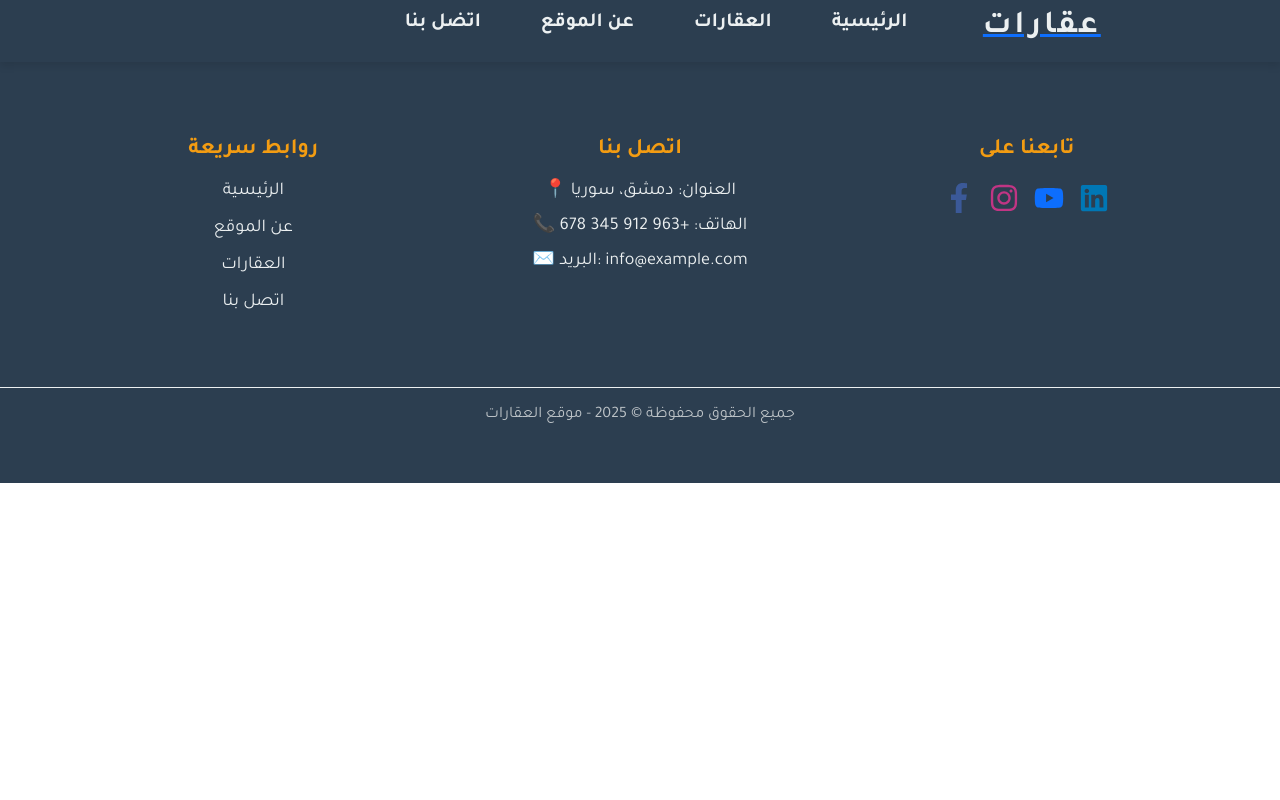
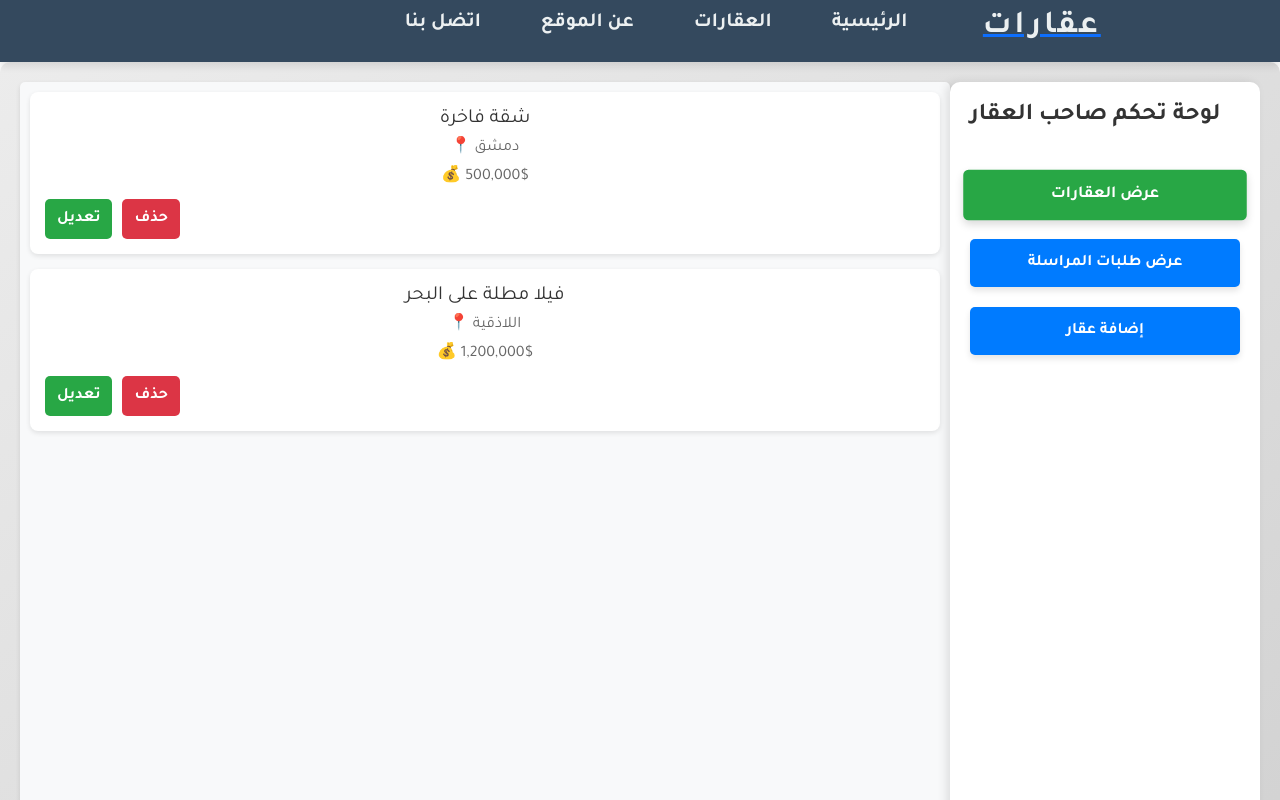
Before and after one commit to AhmadAlhjje/Real_Estate, a React (Vite) app: page /dashboard in a window 1280 px wide. Shown: the top 800 px of the page. Built offline with nearby package versions, Linux system fonts and the light colour scheme.

Commit message:
Add Dashboard  and PropertyList Files

```diff
--- a/src/App.jsx
+++ b/src/App.jsx
@@ -5,6 +5,8 @@ import Footer from './components/Footer/Footer';
 import RealEstate from './pages/RealEstate/RealEstate';
 import Register from './pages/Register/Register';
 import Login from './pages/Login/Login';
+// import OwnerDashboard from './pages/OwnerDashboard/OwnerDashboard';
+import Dashboard from './pages/Dashboard/Dashboard';
 
 function AppContent() {
   const location = useLocation(); // الحصول على المسار الحالي
@@ -18,6 +20,7 @@ function AppContent() {
         <Route path="/login" element={<Login />} />
         <Route path="/" element={<HomePage />} />
         <Route path="/realEstate" element={<RealEstate />} />
+        <Route path="/dashboard" element={<Dashboard />} />
       </Routes>
       <Footer />
     </>
--- /dev/null
+++ b/src/components/PropertyList/PropertyList.css
@@ -0,0 +1,52 @@
+/* components/PropertyList.css */
+.property-list {
+  display: flex;
+  flex-direction: column;
+  gap: 15px;
+}
+
+.property-card {
+  background: white;
+  padding: 15px;
+  border-radius: 8px;
+  box-shadow: 0px 2px 5px rgba(0, 0, 0, 0.1);
+  transition: transform 0.2s;
+}
+
+.property-card:hover {
+  transform: scale(1.02);
+}
+
+.property-card h5 {
+  margin: 0;
+  color: #333;
+}
+
+.property-card p {
+  margin: 5px 0;
+  color: #666;
+}
+
+.property-actions {
+  display: flex;
+  gap: 10px;
+  margin-top: 10px;
+}
+
+.edit-btn, .delete-btn {
+  border: none;
+  padding: 8px 12px;
+  border-radius: 5px;
+  cursor: pointer;
+  font-weight: bold;
+}
+
+.edit-btn {
+  background: #28a745;
+  color: white;
+}
+
+.delete-btn {
+  background: #dc3545;
+  color: white;
+}
--- /dev/null
+++ b/src/components/PropertyList/PropertyList.jsx
@@ -0,0 +1,36 @@
+// components/PropertyList.js
+import React, { useState } from "react";
+import "./PropertyList.css";
+
+const PropertyList = () => {
+  const [properties, setProperties] = useState([
+    { id: 1, name: "شقة فاخرة", price: "500,000$", location: "دمشق" },
+    { id: 2, name: "فيلا مطلة على البحر", price: "1,200,000$", location: "اللاذقية" },
+  ]);
+
+  const handleDelete = (id) => {
+    setProperties(properties.filter((property) => property.id !== id));
+  };
+
+  return (
+    <div className="property-list">
+      {properties.length === 0 ? (
+        <p className="no-content">لا توجد عقارات مضافة بعد.</p>
+      ) : (
+        properties.map((property) => (
+          <div key={property.id} className="property-card">
+            <h5>{property.name}</h5>
+            <p>📍 {property.location}</p>
+            <p>💰 {property.price}</p>
+            <div className="property-actions">
+              <button className="edit-btn">تعديل</button>
+              <button className="delete-btn" onClick={() => handleDelete(property.id)}>حذف</button>
+            </div>
+          </div>
+        ))
+      )}
+    </div>
+  );
+};
+
+export default PropertyList;
--- /dev/null
+++ b/src/pages/Dashboard/Dashboard.css
@@ -0,0 +1,109 @@
+/* components/Dashboard.css */
+
+.dashboard {
+  display: flex;
+  justify-content: flex-end;
+  padding: 20px;
+  background: linear-gradient(145deg, #ececec, #d2d2d2);
+  border-radius: 10px;
+  box-shadow: 0px 4px 10px rgba(0, 0, 0, 0.1);
+  max-width: 100%;
+  height: 100vh;
+  position: relative;
+}
+
+.dashboard-content {
+  width: 75%; /* تصغير عرض المحتوى */
+  padding: 10px;
+  background: #f8f9fa;
+  border-radius: 5px;
+  box-shadow: 0px 2px 5px rgba(0, 0, 0, 0.1);
+  /*margin-right: 5%;  ترك مسافة صغيرة بينه وبين لوحة التحكم */
+}
+
+.dashboard-menu {
+  display: flex;
+  flex-direction: column;
+  align-items: flex-start;
+  gap: 20px;
+  width: 25%; /* جعل لوحة التحكم تأخذ أغلب الصفحة */
+  max-height: 100vh;
+  overflow-y: auto;
+  background: #ffffff;
+  padding: 20px;
+  position: sticky;
+  top: 0;
+  right: 0;
+  box-shadow: -4px 0px 10px rgba(0, 0, 0, 0.1);
+  border-radius: 10px;
+}
+
+
+.dashboard-title {
+  text-align: center;
+  margin-bottom: 20px;
+  color: #333;
+  font-weight: bold;
+  font-size: 24px;
+  text-transform: uppercase;
+  /* margin-top: 60px; */
+}
+
+.tab-btn {
+  background: #007bff; /* لون خلفية الزر */
+  color: white;
+  border: none;
+  padding: 12px 20px;
+  border-radius: 5px;
+  cursor: pointer;
+  font-weight: bold;
+  transition: 0.3s ease;
+  width: 100%;
+  text-align: center;
+  box-shadow: 0px 4px 6px rgba(0, 0, 0, 0.1);
+}
+
+.tab-btn:hover {
+  background: #0056b3;
+  transform: scale(1.05);
+  box-shadow: 0px 6px 12px rgba(0, 0, 0, 0.15);
+}
+
+.tab-btn.active {
+  background: #28a745;
+  transform: scale(1.05);
+  box-shadow: 0px 4px 8px rgba(0, 0, 0, 0.15);
+}
+
+.tab-btn:focus {
+  outline: none;
+}
+
+/* .dashboard-content {
+  margin-right: 25%;
+  padding: 20px;
+  background: #f8f9fa;
+  border-radius: 5px;
+  box-shadow: 0px 2px 5px rgba(0, 0, 0, 0.1);
+  width: 100%;
+} */
+
+.no-content {
+  text-align: center;
+  font-size: 18px;
+  color: #777;
+  padding: 20px;
+}
+
+@keyframes fadeIn {
+  0% {
+    opacity: 0;
+  }
+  100% {
+    opacity: 1;
+  }
+}
+
+.dashboard-menu {
+  animation: fadeIn 1s ease-out;
+}
--- /dev/null
+++ b/src/pages/Dashboard/Dashboard.jsx
@@ -0,0 +1,44 @@
+// components/Dashboard.js
+import React, { useState } from "react";
+import PropertyList from "../../components/PropertyList/PropertyList";
+import "./Dashboard.css";
+
+const Dashboard = () => {
+  const [activeTab, setActiveTab] = useState("properties");
+
+  return (
+    <div className="dashboard">
+      <div className="dashboard-content">
+        {activeTab === "properties" && <PropertyList />}
+        {activeTab === "requests" && <p className="no-content">لا توجد طلبات مراسلة بعد.</p>}
+        {activeTab === "add" && <p className="no-content">صفحة إضافة العقار قيد التطوير.</p>}
+      </div>
+
+      <div className="dashboard-menu">
+        <h2 className="dashboard-title">لوحة تحكم صاحب العقار</h2>
+        <button
+          className={`tab-btn ${activeTab === "properties" ? "active" : ""}`}
+          onClick={() => setActiveTab("properties")}
+        >
+          عرض العقارات
+        </button>
+        <button
+          className={`tab-btn ${activeTab === "requests" ? "active" : ""}`}
+          onClick={() => setActiveTab("requests")}
+        >
+          عرض طلبات المراسلة
+        </button>
+        <button
+          className={`tab-btn ${activeTab === "add" ? "active" : ""}`}
+          onClick={() => setActiveTab("add")}
+        >
+          إضافة عقار
+        </button>
+      </div>
+
+
+    </div>
+  );
+};
+
+export default Dashboard;
```
